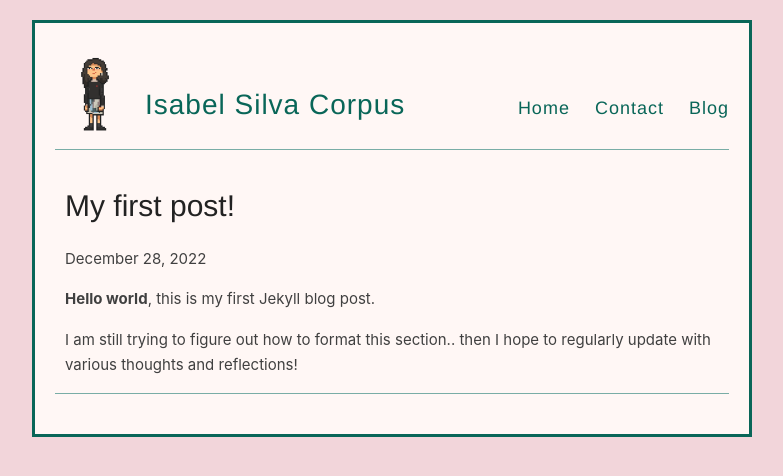
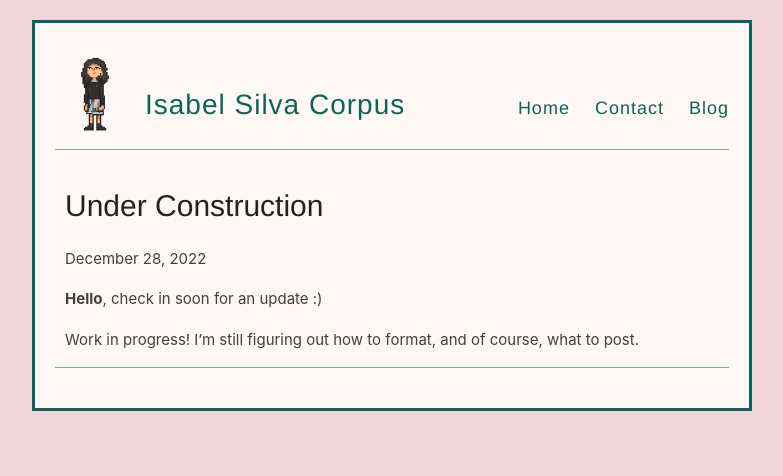
Before and after one commit to isabelsilvacorpus/isabelsilvacorpus.github.io, a Jekyll site: the page built from _posts/2022-12-28-first-post.md, in a window 1280 px wide. Shown: the top 476 px of the page, without its empty margins (248-1031 px from the left). Built offline with Jekyll 4.4.1, drawn with Linux system fonts in a browser that asks for light colours.

Commit message:
Changing post formatting

```diff
--- a/_posts/2022-12-28-first-post.md
+++ b/_posts/2022-12-28-first-post.md
@@ -1,8 +1,8 @@
 ---
 layout: post
-title:  "My first post!"
+title:  "Under Construction"
 ---
 
-**Hello world**, this is my first Jekyll blog post.
+**Hello**, check in soon for an update :)
 
-I am still trying to figure out how to format this section.. then I hope to regularly update with various thoughts and reflections!
+Work in progress! I'm still figuring out how to format, and of course, what to post.
--- a/_sass/_variables.scss
+++ b/_sass/_variables.scss
@@ -8,7 +8,7 @@ $primary: #fff7f5;// #fff7f0;
 $secondary: #79ada6; // #90AEB2;
 $tertiary: #096658; //#B6594c;
 $backgroundpink: #f2d5da;
-$linkcolor: #1da894;
+$linkcolor:  #228a7a;//#1da894;
 
 // Colors
 $blue: #4183C4;
--- a/assets/style.scss
+++ b/assets/style.scss
@@ -184,7 +184,7 @@ a {
   text-decoration: none;
 	cursor: pointer;
   &:hover, &:active {
-    color: $linkcolor;
+    color: $blue;
   }
 }
 
```
Also changed, not shown: 6 other files.
